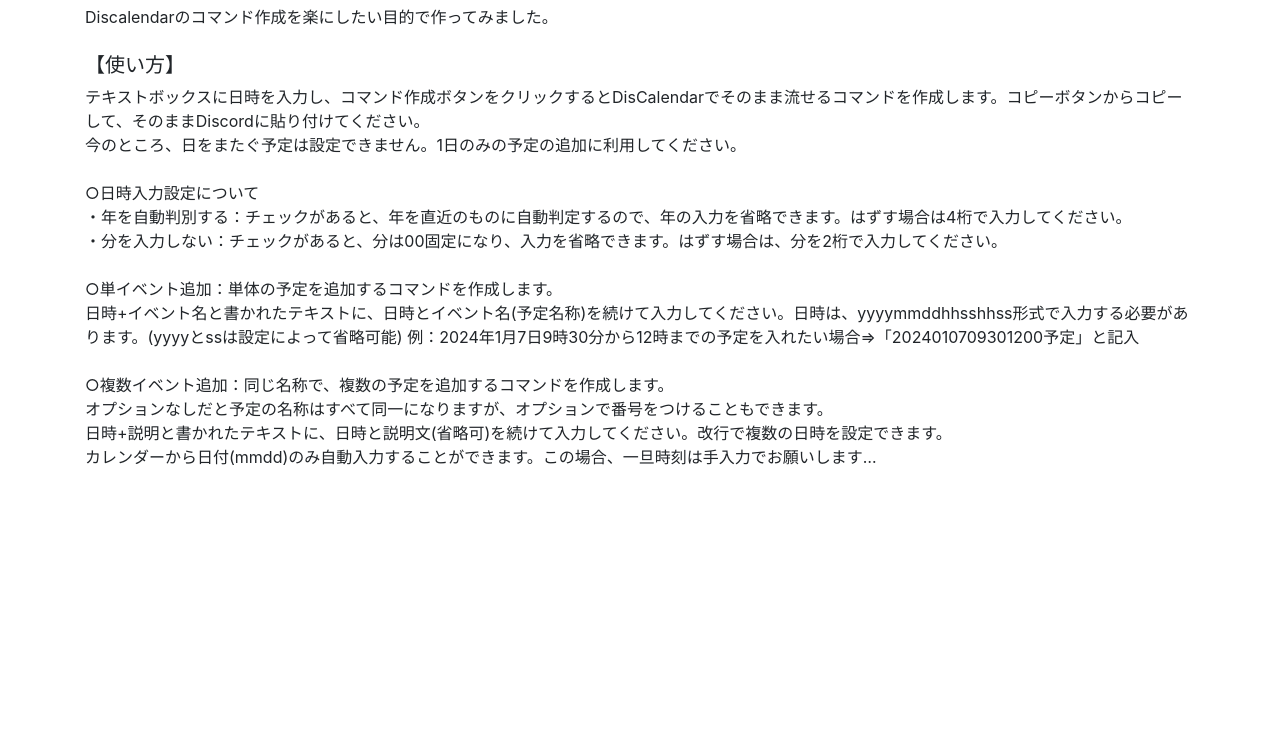
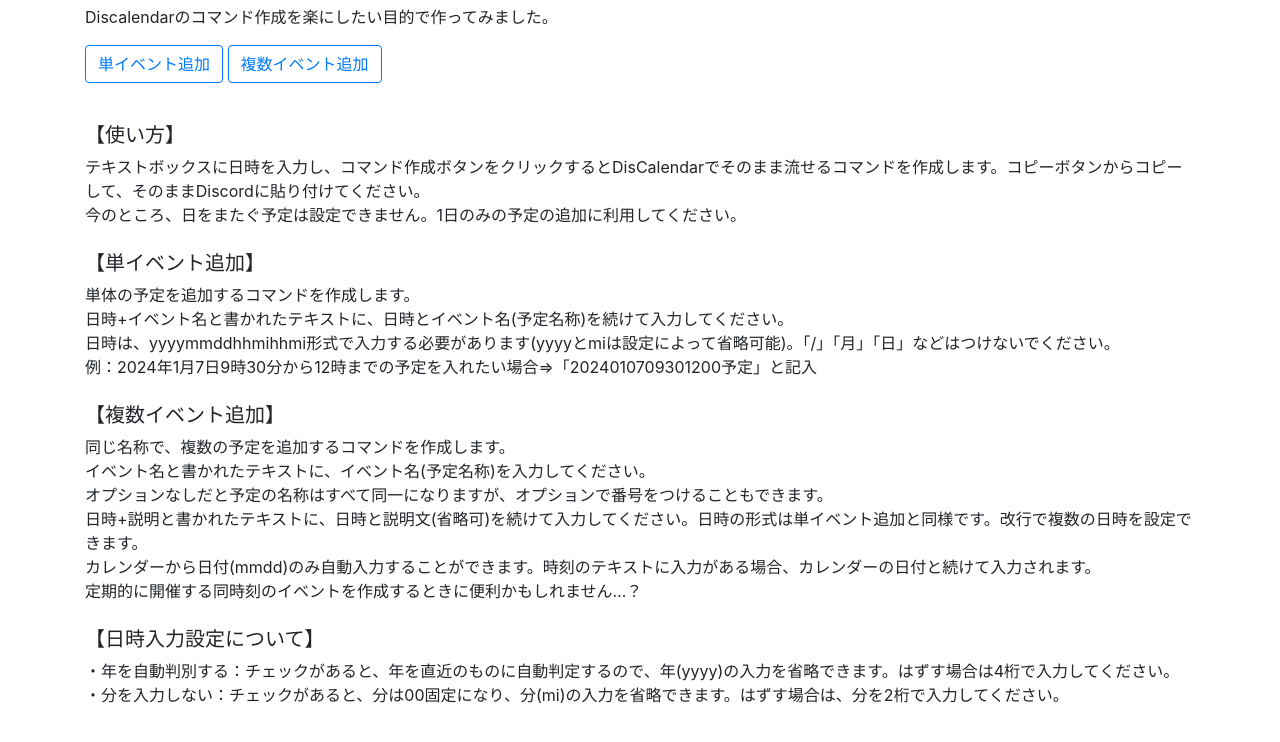
Before and after one commit to shiokaze-land/discalendar_command_tool, a plain HTML site: page help.html in a window 1280 px wide. Shown: the part 32-774 px from the top of the page. Drawn offline with nearby package versions, Linux system fonts and the light colour scheme.

Commit message:
色々修正

```diff
--- a/help.html
+++ b/help.html
@@ -20,22 +20,32 @@
 				<div class="description">Discalendarのコマンド作成を楽にしたい目的で作ってみました。</div>
 			</header>
 			<main>
+				<div class="my-3">
+					<a class="btn btn-outline-primary" href="index.html" role="button">単イベント追加</a>
+					<a class="btn btn-outline-primary" href="index_multiple.html" role="button">複数イベント追加</a>
+				</div>
 				<br>
 				<h5>【使い方】</h5>
 				<div>テキストボックスに日時を入力し、コマンド作成ボタンをクリックするとDisCalendarでそのまま流せるコマンドを作成します。コピーボタンからコピーして、そのままDiscordに貼り付けてください。</div>
 				<div>今のところ、日をまたぐ予定は設定できません。1日のみの予定の追加に利用してください。</div>
 				<br>
-				<div>○日時入力設定について</div>
-				<div>・年を自動判別する：チェックがあると、年を直近のものに自動判定するので、年の入力を省略できます。はずす場合は4桁で入力してください。</div>
-				<div>・分を入力しない：チェックがあると、分は00固定になり、入力を省略できます。はずす場合は、分を2桁で入力してください。</div>
+				<h5>【単イベント追加】</h5>
+				<div>単体の予定を追加するコマンドを作成します。</div>
+				<div>日時+イベント名と書かれたテキストに、日時とイベント名(予定名称)を続けて入力してください。
+				<br>日時は、yyyymmddhhmihhmi形式で入力する必要があります(yyyyとmiは設定によって省略可能)。「/」「月」「日」などはつけないでください。
+				<br> 例：2024年1月7日9時30分から12時までの予定を入れたい場合⇒「2024010709301200予定」と記入</div>
 				<br>
-				<div>○単イベント追加：単体の予定を追加するコマンドを作成します。</div>
-				<div>日時+イベント名と書かれたテキストに、日時とイベント名(予定名称)を続けて入力してください。日時は、yyyymmddhhsshhss形式で入力する必要があります。(yyyyとssは設定によって省略可能) 例：2024年1月7日9時30分から12時までの予定を入れたい場合⇒「2024010709301200予定」と記入</div>
+				<h5>【複数イベント追加】</h5>
+				<div>同じ名称で、複数の予定を追加するコマンドを作成します。</div>
+				<div>イベント名と書かれたテキストに、イベント名(予定名称)を入力してください。</div>
+				<div>オプションなしだと予定の名称はすべて同一になりますが、オプションで番号をつけることもできます。</div>
+				<div>日時+説明と書かれたテキストに、日時と説明文(省略可)を続けて入力してください。日時の形式は単イベント追加と同様です。改行で複数の日時を設定できます。</div>
+				<div>カレンダーから日付(mmdd)のみ自動入力することができます。時刻のテキストに入力がある場合、カレンダーの日付と続けて入力されます。
+				<br>定期的に開催する同時刻のイベントを作成するときに便利かもしれません…？</div>
 				<br>
-				<div>○複数イベント追加：同じ名称で、複数の予定を追加するコマンドを作成します。</div>
-				<div>オプションなしだと予定の名称はすべて同一になりますが、オプションで番号をつけることもできます。</div>
-				<div>日時+説明と書かれたテキストに、日時と説明文(省略可)を続けて入力してください。改行で複数の日時を設定できます。</div>
-				<div>カレンダーから日付(mmdd)のみ自動入力することができます。この場合、一旦時刻は手入力でお願いします…</div>
+				<h5>【日時入力設定について】</h5>
+				<div>・年を自動判別する：チェックがあると、年を直近のものに自動判定するので、年(yyyy)の入力を省略できます。はずす場合は4桁で入力してください。</div>
+				<div>・分を入力しない：チェックがあると、分は00固定になり、分(mi)の入力を省略できます。はずす場合は、分を2桁で入力してください。</div>
 				<div></div>
 				<div></div>
 			</main>
```
Also changed, not shown: index_multiple.html (+4 -1 lines), js/script_multiple.js (+16 -2 lines).
